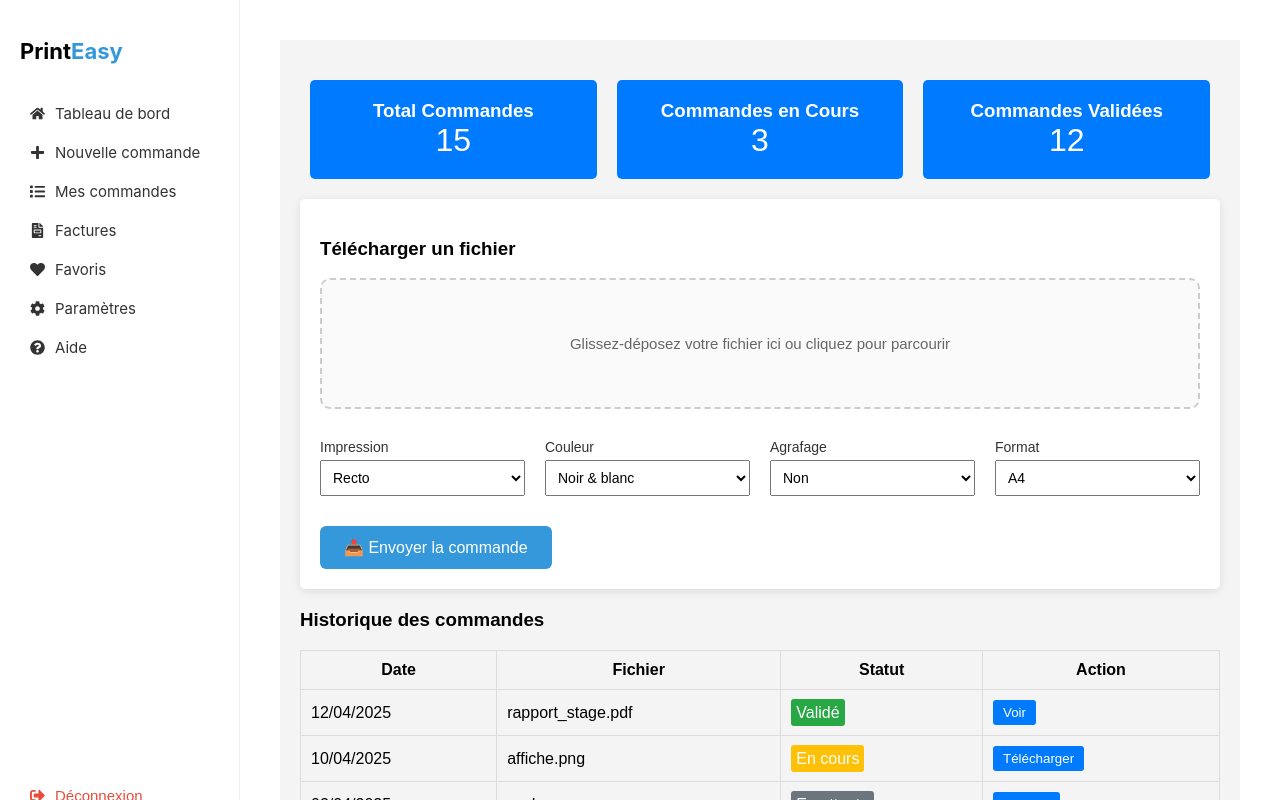
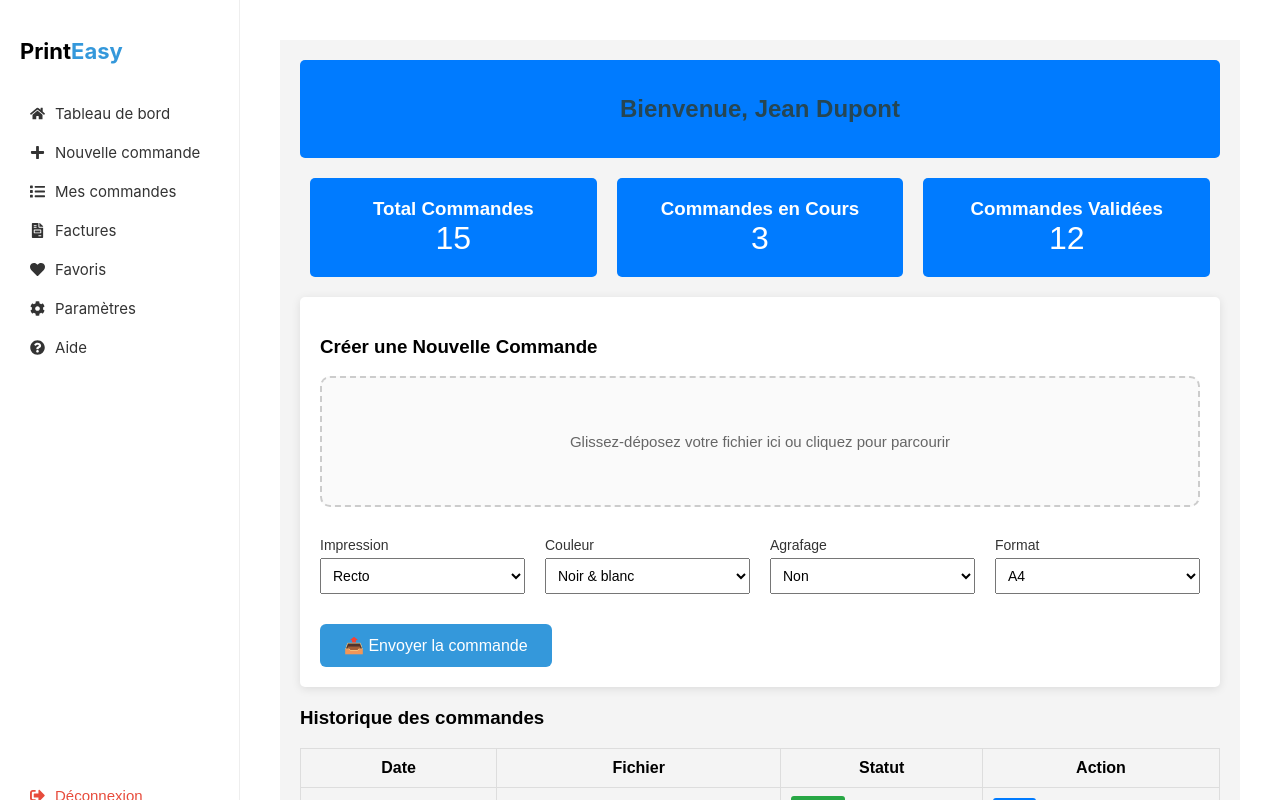
Before and after one commit to PaolaJeanne/dashboard, a React (Create React App) app: page / in a window 1280 px wide. Shown: the top 800 px of the page. Built offline with nearby package versions, Linux system fonts and the light colour scheme.

Commit message:
dashboard

```diff
--- a/src/pages/Dashboard.js
+++ b/src/pages/Dashboard.js
@@ -38,6 +38,10 @@ const Dashboard = () => {
 
   return (
     <div className="dashboard">
+      <header className="dashboard-header">
+        <h2>Bienvenue, Jean Dupont</h2> {/* Remplacez par le nom d'utilisateur dynamique si nécessaire */}
+      </header>
+
       <div className="stats-section">
         <div className="stat-card">
           <h3>Total Commandes</h3>
@@ -54,7 +58,7 @@ const Dashboard = () => {
       </div>
 
       <div className="upload-section">
-        <h3>Télécharger un fichier</h3>
+        <h3>Créer une Nouvelle Commande</h3>
         <div className="upload-box">
           <label htmlFor="file-upload" className="upload-label">
             {fileName ? (
--- a/src/styles/Dashboard.css
+++ b/src/styles/Dashboard.css
@@ -2,6 +2,14 @@
     font-family: Arial, sans-serif;
     padding: 20px;
     background-color: #f4f4f4;
+  }
+
+  .dashboard-header {
+    background-color: #007bff;
+    color: white;
+    padding: 15px;
+    text-align: center;
+    border-radius: 5px;
   }
 
   .stats-section {
```
